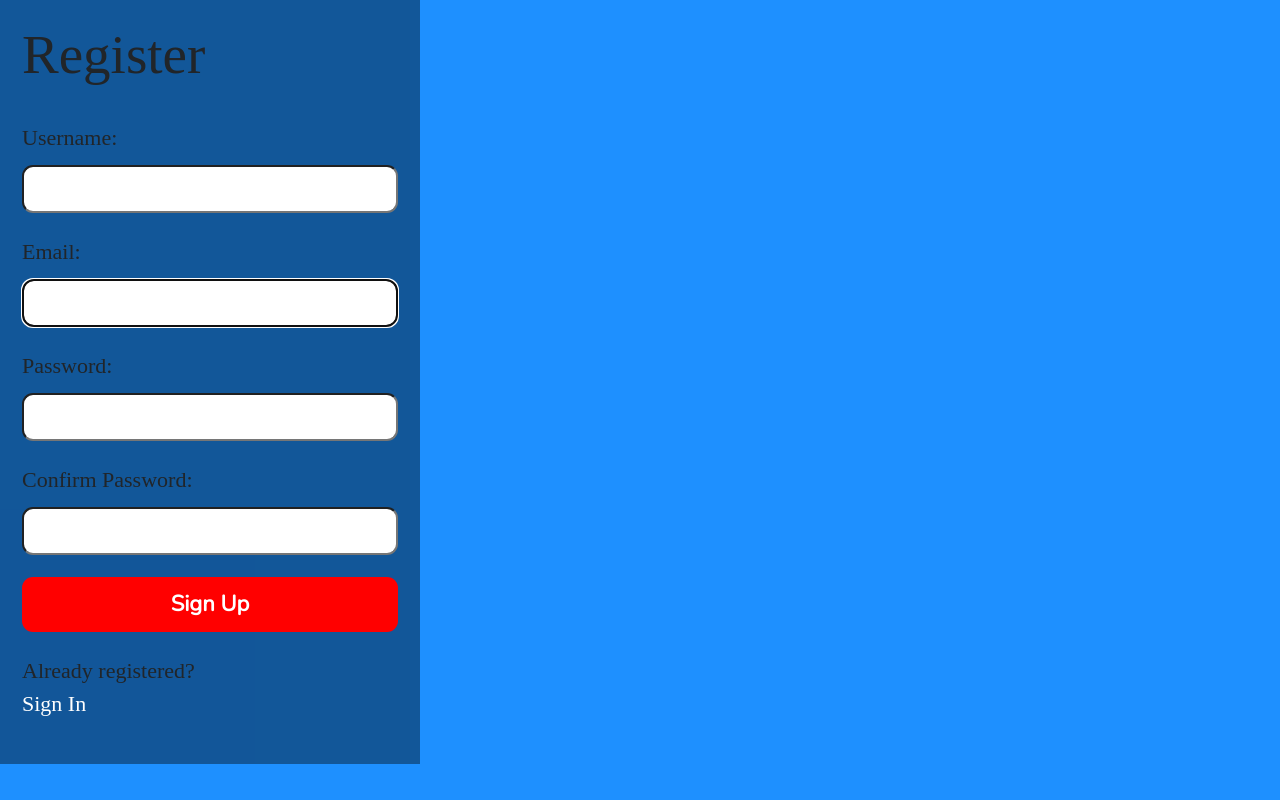
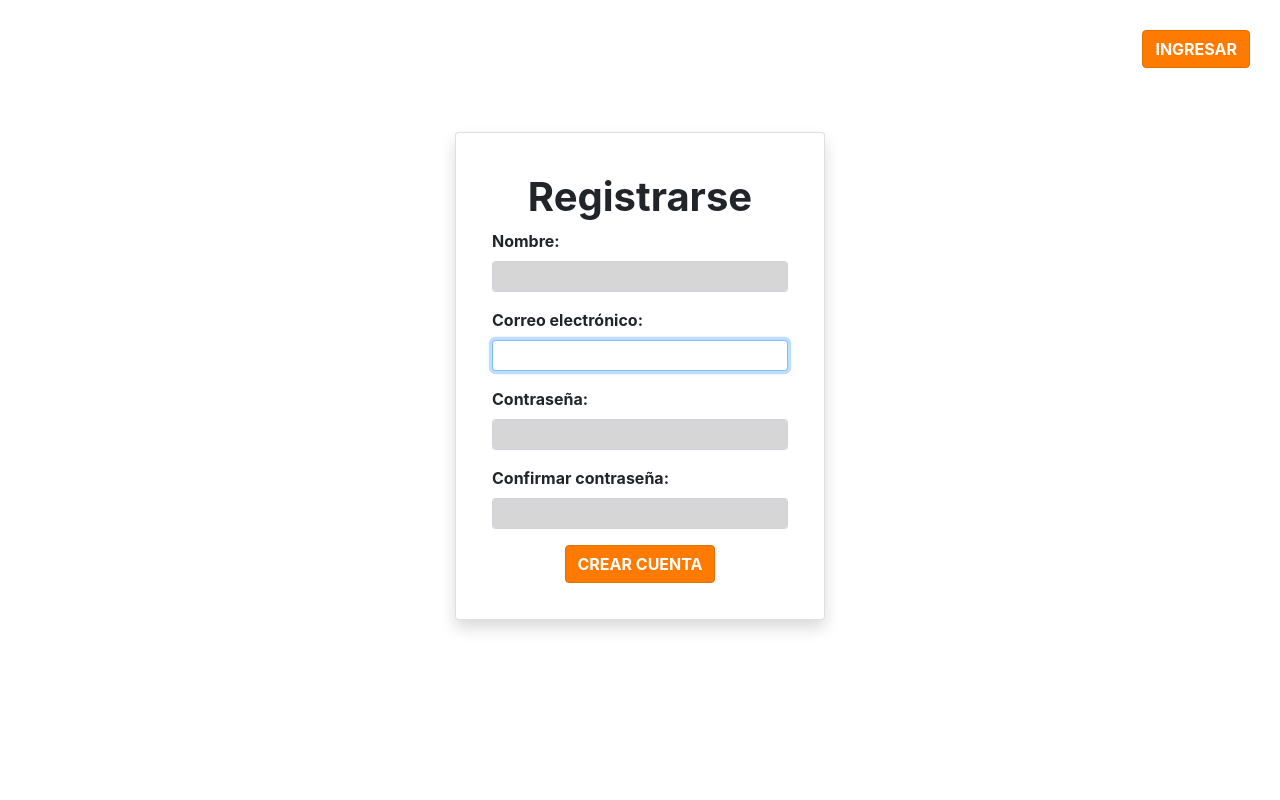
Before and after one commit to Richardherrera10/Trivia_Guatemala_frontend, a React (Vite) app: page /register in a window 1280 px wide. Built offline with nearby package versions, Linux system fonts and the light colour scheme; no server answers.

Commit message:
login, register

```diff
--- a/src/components/login/Login.jsx
+++ b/src/components/login/Login.jsx
@@ -1,82 +1,70 @@
 import {useState, useContext} from 'react'
-import styles from './login.css'
+import { Navigate } from "react-router-dom";
 import axios from '../../service/api';
-import { useNavigate } from "react-router-dom";
-import HomeContainer from '../container/HomeContainer';
-import Navbar from '../layout/navbar/Navbar';
-const LOGIN_URL = '/login'
-import Layout from '../layout/Layout';
-import {Route, Routes, useParams} from 'react-router-dom'
-import { Navigate } from "react-router-dom";
-import UserContext from '../../UserContext';
 
 export default function Login() {
 
   const [email, setEmail] = useState('');
   const [pwd, setPwd] = useState('');
-  const [pwdConfirm, setPwdConfirm] = useState('');
+  const [error, setError] = useState("");
   const [isCorrectInfo, setIsCorrectInfo] = useState(false)
-
-  const navigate = useNavigate()
-
-  const  { apiResponse }= useContext(UserContext)
-
 
   const handleSubmit = async (e) => {
     e.preventDefault()
-    console.log(email, pwd, pwdConfirm)
+    console.log(email, pwd, pwd);
 
-    console.log('login axios')
-    apiResponse(email, pwd, pwdConfirm)
-    /* try {
-      const response = await axios.post(LOGIN_URL,
-        JSON.stringify({email, password: pwd, password_confirmation: pwdConfirm}),
-        {
-            headers: {'Content-Type': 'application/json'},
-            withCredentials: false
-        }
-    )
-    console.log('si inicie')
-    setIsCorrectInfo(true)
-
-    console.log(response.data.user_name)
-    setName(response.data.user_name)
-
-
-    } catch (error) {
-      console.log('no inicie')
-      console.log(error)
-    }
-    setName(email)
-    */
-    setIsCorrectInfo(true)
-
+    const data = { email:email, password: pwd, password_confirmation: pwd };
+    axios.post("https://triviaguatemala.webmands.com/public/api/login", data)
+        .then(response => {
+            console.log(response)
+            localStorage.setItem('token', response.data.token);
+            setIsCorrectInfo(true)
+          },
+        )
+        .catch(error=>{
+            setError("El correo o la contraseña son incorrectos");
+          }
+        );
   }
 
   return (
     <>
-
-{!isCorrectInfo ? (<div class="login-block">
-  <form onSubmit={handleSubmit}>
-    <h1>Login</h1>
-    <input type="text"  placeholder="email" id="username" onChange={(e) => setEmail(e.target.value)}/>
-    <input type="password" placeholder="Password" id="password" onChange={(e) => setPwd(e.target.value)}/>
-    <input type="password" placeholder="Confirm Password" id="password confirmation" onChange={(e) => setPwdConfirm(e.target.value)}/>
-    <button >Iniciar Sesión</button>
-  </form>
-
-</div>) : (
-
-
+    {!isCorrectInfo ? (
+      <div className="container vh-100">
+          <a className="btn btn-customized float-button" href="/register">REGISTRARSE</a>
+          {error != null ? (
+            <p className='text-center text-danger mb-0 font-weight-bold'>{error}</p>
+            ) : isLoading ? (
+              <h2>Loading...</h2>
+            ) : (
+              <div>
+              </div>
+            )
+          }
+          <div className="row h-100 justify-content-center align-items-center">
+              <div className="col-10 col-md-8 col-lg-6  mw-400">
+                  <div className="card shadow p-3 mb-5 bg-white rounded">
+                      <div className="card-body">
+                          <form className="form-example text-center" onSubmit={handleSubmit} method="post">
+                              <h1 className="mt-1 font-weight-bold text-center">Ingresar</h1>
+                              <div className="form-group text-left">
+                                  <label htmlFor="username" className="font-weight-bold">Correo electrónico:</label>
+                                  <input required type="email" className="form-control form-control-sm username" id="username" name="username" onChange={(e) => setEmail(e.target.value)}/>
+                              </div>
+                              <div className="form-group text-left">
+                                  <label htmlFor="password" className="font-weight-bold">Contraseña:</label>
+                                  <input required type="password" className="form-control form-control-sm password" id="password" name="password" onChange={(e) => setPwd(e.target.value)}/>
+                              </div>
+                              <button type="submit" className="btn btn-customized">INGRESAR</button>
+                          </form>
+                      </div>
+                  </div>
+              </div>
+          </div>
+      </div>
+    ):(
       <Navigate to='/dashboard'/>
-
-
-
-
-
-
-  )}
-
+    )}
     </>
   )
 }
--- a/src/components/login/login.css
+++ b/src/components/login/login.css
@@ -1,63 +1,34 @@
-body {
-    background-color: whitesmoke;
-    font-family: Montserrat;
+.shadow{
+    box-shadow: 0 .5rem 1rem rgba(0,0,0,.15)!important;
 }
 
-
-.login-block {
-	margin: 100px auto;
-    width: 320px;
-    padding: 20px;
-    background: #fff;
-    border-radius: 5px;
-    border-top: 5px solid #ffff29;
-
+.mw-400{
+    max-width: 400px;
 }
 
-.login-block h1 {
-    text-align: center;
-    color: #000;
-    font-size: 18px;
-    text-transform: uppercase;
-    margin-top: 0;
-    margin-bottom: 20px;
+.form-control{
+    background-color: #D6D6D6;
 }
 
-.login-block input {
-    width: 100%;
-    height: 42px;
-    box-sizing: border-box;
-    border-radius: 5px;
-    border: 1px solid #ccc;
-    margin-bottom: 20px;
-    font-size: 14px;
-    font-family: Montserrat;
-    padding: 0 20px 0 50px;
-    outline: none;
+.btn-customized{
+    background-color: #FF7A00;
+    border-color: #e46f01;
+    color: #ffffff;
+    font-weight: bold;
 }
-
-
-
-.login-block input:active, .login-block input:focus {
-    border: 1px solid #ffff29;
+.btn-customized:hover,
+.btn-customized:active,
+.btn-customized:focus {
+    color: #fff;
+    background-color: #e46f01;
+    border-color: #FF7A00;
+    color: #ffffff
 }
-
-.login-block button {
-    width: 100%;
-    height: 40px;
-    background: #00ca0d;
-    box-sizing: border-box;
-    border-radius: 5px;
-
-    color: #fff;
-    font-weight: bold;
-    text-transform: uppercase;
-    font-size: 14px;
-    font-family: Montserrat;
-    outline: none;
-    cursor: pointer;
+.float-button{
+    position: absolute;
+    right: 30px;
+    top: 30px;
 }
-
-.login-block button:hover {
-    background: #ff7b81;
+.vh-100{
+    height: 100vh !important;
 }
--- a/src/components/register/Register.css
+++ b/src/components/register/Register.css
@@ -1,73 +1,3 @@
-@import url('https://fonts.googleapis.com/css2?family=Nunito&display=swap');
-
-* {
-    margin: 0;
-    padding: 0;
-    box-sizing: border-box;
-}
-
-html {
-    font-family: 'Nunito', sans-serif;
-    font-size: 22px;
-    color: #fff;
-}
-
-body {
-    min-height: 100vh;
-    background-color: dodgerblue;
-}
-
-.App {
-  display: flex;
-  flex-direction: column;
-  justify-content: center;
-  align-items: center;
-  min-height: 100vh;
-  padding: 1rem 0.5rem;
-}
-
-section {
-    width: 100%;
-    max-width: 420px;
-    min-height: 400px;
-    display: flex;
-    flex-direction: column;
-    justify-content: flex-start;
-    padding: 1rem;
-    background-color: rgba(0,0,0,0.4);
-}
-
-form {
-    display: flex;
-    flex-direction: column;
-    justify-content: space-evenly;
-    flex-grow: 1;
-    padding-bottom: 1rem;
-}
-
-a, a:visited {
-    color: #fff;
-}
-
-input[type="text"],
-input[type="password"],
-button,
-textarea {
-  font-family: 'Nunito', sans-serif;
-  font-size: 22px;
-  padding: 0.25rem;
-  border-radius: 0.5rem;
-}
-
-label,
-button {
-  margin-top: 1rem;
-}
-
-button {
-  padding: 0.5rem;
-}
-
 .instructions {
     font-size: 0.75rem;
     border-radius: 0.5rem;
@@ -112,3 +42,71 @@ button {
 .line {
     display: inline-block;
 }
+
+
+.shadow{
+    box-shadow: 0 .5rem 1rem rgba(0,0,0,.15)!important;
+}
+
+.mw-400{
+    max-width: 400px;
+}
+
+.form-control{
+    background-color: #D6D6D6;
+}
+
+.btn-customized{
+    background-color: #FF7A00;
+    border-color: #e46f01;
+    color: #ffffff;
+    font-weight: bold;
+}
+.btn-customized:hover,
+.btn-customized:active,
+.btn-customized:focus {
+    color: #fff;
+    background-color: #e46f01;
+    border-color: #FF7A00;
+    color: #ffffff
+}
+.float-button{
+    position: absolute;
+    right: 30px;
+    top: 30px;
+}
+
+.shadow{
+    box-shadow: 0 .5rem 1rem rgba(0,0,0,.15)!important;
+}
+
+.mw-400{
+    max-width: 400px;
+}
+
+.form-control{
+    background-color: #D6D6D6;
+}
+
+.btn-customized{
+    background-color: #FF7A00;
+    border-color: #e46f01;
+    color: #ffffff;
+    font-weight: bold;
+}
+.btn-customized:hover,
+.btn-customized:active,
+.btn-customized:focus {
+    color: #fff;
+    background-color: #e46f01;
+    border-color: #FF7A00;
+    color: #ffffff
+}
+.float-button{
+    position: absolute;
+    right: 30px;
+    top: 30px;
+}
+.vh-100{
+    height: 100vh !important;
+}
--- a/src/components/register/Register.jsx
+++ b/src/components/register/Register.jsx
@@ -1,5 +1,3 @@
-
-
 import {useRef, useState, useEffect} from 'react'
 import { faCheck, faTimes, faInfoCircle } from "@fortawesome/free-solid-svg-icons";
 import { FontAwesomeIcon } from "@fortawesome/react-fontawesome";
@@ -13,7 +11,7 @@ export default function Register() {
 
     const userRef = useRef();
     const errRef = useRef();
-
+    const [error, setError] = useState("");
     const [user, setUser] = useState('');
     const [validName, setValidName] = useState(false);
     const [userFocus, setUserFocus] = useState(false);
@@ -23,7 +21,9 @@ export default function Register() {
     const [pwdFocus, setPwdFocus] = useState(false);
 
     const [email, setEmail] = useState('');
+    const [name, setName] = useState('');
     const [emailFocus, setEmailFocus] = useState(false);
+    const [nameFocus, setNameFocus] = useState(false);
 
     const [matchPwd, setMatchPwd] = useState('');
     const [validMatch, setValidMatch] = useState(false);
@@ -51,30 +51,17 @@ export default function Register() {
 
     const handleSubmit = async (e) => {
         e.preventDefault()
-        console.log(user,pwd, email)
-
-        try {
-            const response = await axios.post(REGISTER_URL,
-                JSON.stringify({name: user, email, password: pwd, password_confirmation: matchPwd}),
-                {
-                    headers: {'Content-Type': 'application/json'},
-                    withCredentials: false
-                }
-            )
-            console.log(response.data)
-            console.log(JSON.stringify(response))
-            setSuccess(true)
-
-        } catch (err) {
-            if (!err?.response) {
-                setErrMsg('No Server Response');
-            } else if (err.response?.status === 409) {
-                setErrMsg('Username Taken');
-            } else {
-                setErrMsg('Registration Failed')
-            }
-            errRef.current.focus();
-        }
+        console.log(name,pwd, email)
+        const data = { name: name, email:email, password: pwd, password_confirmation: pwd };
+        axios.post("https://triviaguatemala.webmands.com/public/api/register", data)
+            .then(response => {
+                console.log(response)
+                localStorage.setItem('token', response.data.token);
+            })
+            .catch(error=>{
+                // console.log(error.request.response);
+            setError("Ocurrio un error")
+            });
     }
   return (
     <>
@@ -86,41 +73,41 @@ export default function Register() {
             </p>
         </section>
     ) : (
-        <section>
-            <p ref={errRef} className={errMsg ? "errmsg" : "offscreen"} aria-live="assertive">{errMsg}</p>
-            <h1>Register</h1>
-            <form onSubmit={handleSubmit}>
-                <label htmlFor="username">
-                    Username:
-                    <FontAwesomeIcon icon={faCheck} className={validName ? "valid" : "hide"} />
-                    <FontAwesomeIcon icon={faTimes} className={validName || !user ? "hide" : "invalid"} />
-                </label>
+        <div className="container vh-100">
+             {error != null ? (
+                <p className='text-center text-danger mb-0 font-weight-bold'>{error}</p>
+                ) : (
+                  <div>
+                  </div>
+                )
+              }
+            <a className="btn btn-customized float-button" href="/login">INGRESAR</a>
+            <div className="row h-100 justify-content-center align-items-center">
+                <div className="col-10 col-md-8 col-lg-6  mw-400">
+                    <div className="card shadow p-3 mb-5 bg-white rounded">
+                        <div className="card-body">
+                            <form className="form-example text-center" onSubmit={handleSubmit} method="post">
+                                <h1 className="mt-1 font-weight-bold text-center">Registrarse</h1>
+                                <div className="form-group text-left">
+                                    <label htmlFor="name" className="font-weight-bold">Nombre:</label>
                                     <input
+                                        className="form-control form-control-sm name"
                                         type="text"
-                    id="username"
+                                        id="text"
                                         ref={userRef}
                                         autoComplete="off"
-                    onChange={(e) => setUser(e.target.value)}
-                    value={user}
+                                        onChange={(e) => setName(e.target.value)}
+                                        value={name}
                                         required
-                    aria-invalid={validName ? "false" : "true"}
-                    aria-describedby="uidnote"
-                    onFocus={() => setUserFocus(true)}
-                    onBlur={() => setUserFocus(false)}
+                                        onFocus={() => setNameFocus(true)}
+                                        onBlur={() => setNameFocus(false)}
                                     />
-                <p id="uidnote" className={userFocus && user && !validName ? "instructions" : "offscreen"}>
-                    <FontAwesomeIcon icon={faInfoCircle} />
-                    4 to 24 characters.<br />
-                    Must begin with a letter.<br />
-                    Letters, numbers, underscores, hyphens allowed.
-                </p>
-
-                <label htmlFor="email">
-                    Email:
-
-                </label>
+                                </div>
+                                <div className="form-group text-left">
+                                    <label htmlFor="username" className="font-weight-bold">Correo electrónico:</label>
                                     <input
-                    type="text"
+                                        className="form-control form-control-sm username"
+                                        type="email"
                                         id="email"
                                         ref={userRef}
                                         autoComplete="off"
@@ -130,14 +117,15 @@ export default function Register() {
                                         onFocus={() => setEmailFocus(true)}
                                         onBlur={() => setEmailFocus(false)}
                                     />
-
-
-                <label htmlFor="password">
-                    Password:
+                                </div>
+                                <div className="form-group text-left">
+                                    <label htmlFor="password" className="font-weight-bold">
+                                        Contraseña:
                                         <FontAwesomeIcon icon={faCheck} className={validPwd ? "valid" : "hide"} />
                                         <FontAwesomeIcon icon={faTimes} className={validPwd || !pwd ? "hide" : "invalid"} />
                                     </label>
                                     <input
+                                        className="form-control form-control-sm password"
                                         type="password"
                                         id="password"
                                         onChange={(e) => setPwd(e.target.value)}
@@ -150,18 +138,19 @@ export default function Register() {
                                     />
                                     <p id="pwdnote" className={pwdFocus && !validPwd ? "instructions" : "offscreen"}>
                                         <FontAwesomeIcon icon={faInfoCircle} />
-                    8 to 24 characters.<br />
-                    Must include uppercase and lowercase letters, a number and a special character.<br />
-                    Allowed special characters: <span aria-label="exclamation mark">!</span> <span aria-label="at symbol">@</span> <span aria-label="hashtag">#</span> <span aria-label="dollar sign">$</span> <span aria-label="percent">%</span>
+                                        8 a 24 caracteres.<br />
+                                        La contraseña debe tener mayúsculas, minúsculas, numeros y un simbolo especial.<br />
+                                        Carácteres sugeridos: <span aria-label="exclamation mark">!</span> <span aria-label="at symbol">@</span> <span aria-label="hashtag">#</span> <span aria-label="dollar sign">$</span> <span aria-label="percent">%</span>
                                     </p>
-
-
-                <label htmlFor="confirm_pwd">
-                    Confirm Password:
+                                </div>
+                                <div className="form-group text-left">
+                                    <label htmlFor="password" className="font-weight-bold">
+                                        Confirmar contraseña:
                                         <FontAwesomeIcon icon={faCheck} className={validMatch && matchPwd ? "valid" : "hide"} />
                                         <FontAwesomeIcon icon={faTimes} className={validMatch || !matchPwd ? "hide" : "invalid"} />
                                     </label>
                                     <input
+                                        className="form-control form-control-sm password"
                                         type="password"
                                         id="confirm_pwd"
                                         onChange={(e) => setMatchPwd(e.target.value)}
@@ -174,19 +163,16 @@ export default function Register() {
                                     />
                                     <p id="confirmnote" className={matchFocus && !validMatch ? "instructions" : "offscreen"}>
                                         <FontAwesomeIcon icon={faInfoCircle} />
-                    Must match the first password input field.
+                                        Las contraseñas no coinciden.
                                     </p>
-
-                <button disabled={!validName || !validPwd || !validMatch ? true : false}>Sign Up</button>
+                                </div>
+                                <button type="submit" className="btn btn-customized">CREAR CUENTA</button>
                             </form>
-            <p>
-                Already registered?<br />
-                <span className="line">
-                    {/*put router link here*/}
-                    <a href="#">Sign In</a>
-                </span>
-            </p>
-        </section>
+                        </div>
+                    </div>
+                </div>
+            </div>
+        </div>
     )}
 </>
   )
--- a/src/routes/Routes.jsx
+++ b/src/routes/Routes.jsx
@@ -1,7 +1,6 @@
 import React from 'react'
 import {Route, Routes, useParams} from 'react-router-dom'
 import HomeContainer from '../components/container/HomeContainer'
-
 import LoginContainer from '../components/container/LoginContainer'
 import TriviaContainer from '../components/container/TriviaContainer'
 import Login from '../components/login/Login'
```
Also changed, not shown: index.html (+4 -4 lines), src/components/layout/navbar/Navbar.jsx (+28 -21 lines), 1 other file (tests, documents, lock files or other folders). Lines whose indentation alone changed are shown as unchanged.
